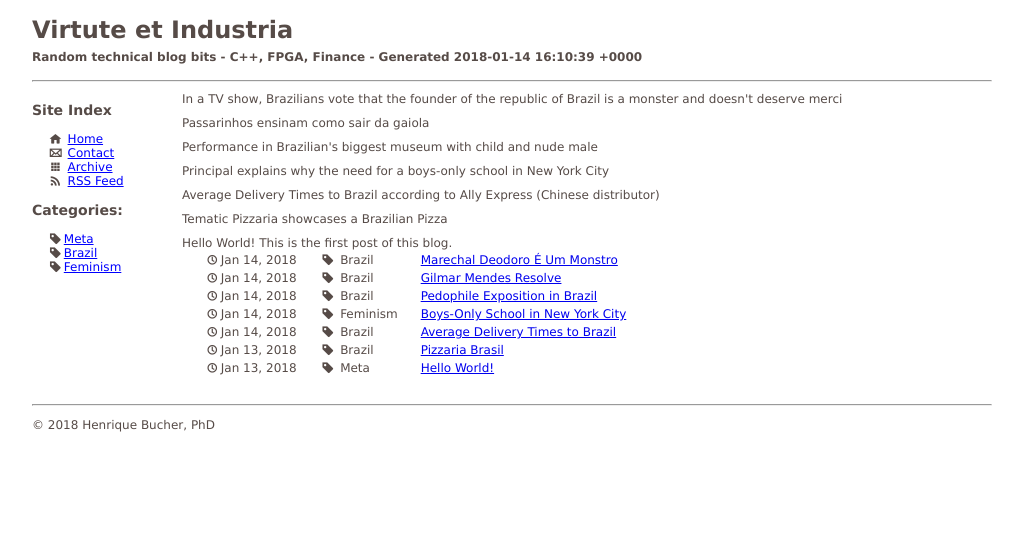
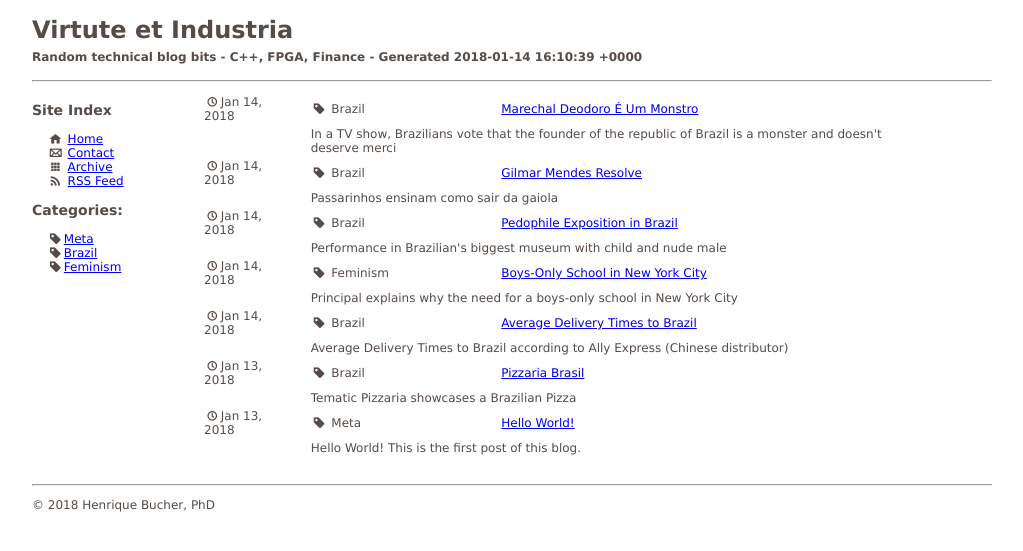
Before and after one commit to HFTrader/HFTrader.github.io, a Jekyll site: the page built from index.html, in a window 1280 px wide. Shown: the top 551 px of the page, without its empty margins (26-1049 px from the left). Built offline with Jekyll 4.4.1, drawn with Linux system fonts in a browser that asks for light colours; the list of posts is cut into pages by our own code.

Commit message:
Update index.html

```diff
--- a/index.html
+++ b/index.html
@@ -14,7 +14,9 @@ title: Home
                 <td><span class="category"><i class="icon-tag"></i> {{post.categories | category_links}}</span></td>
                 <td><a href="{{site.baseurl}}{{ post.url }}">{{ post.title }}</a></td>
             </tr>
-  	<div class="entry">{{ post.excerpt }}</div>
+	    <tr>
+		<td></td> <td colspan="2">{{ post.excerpt }}</td>
+	    </tr>
         </header>
 
 
```
